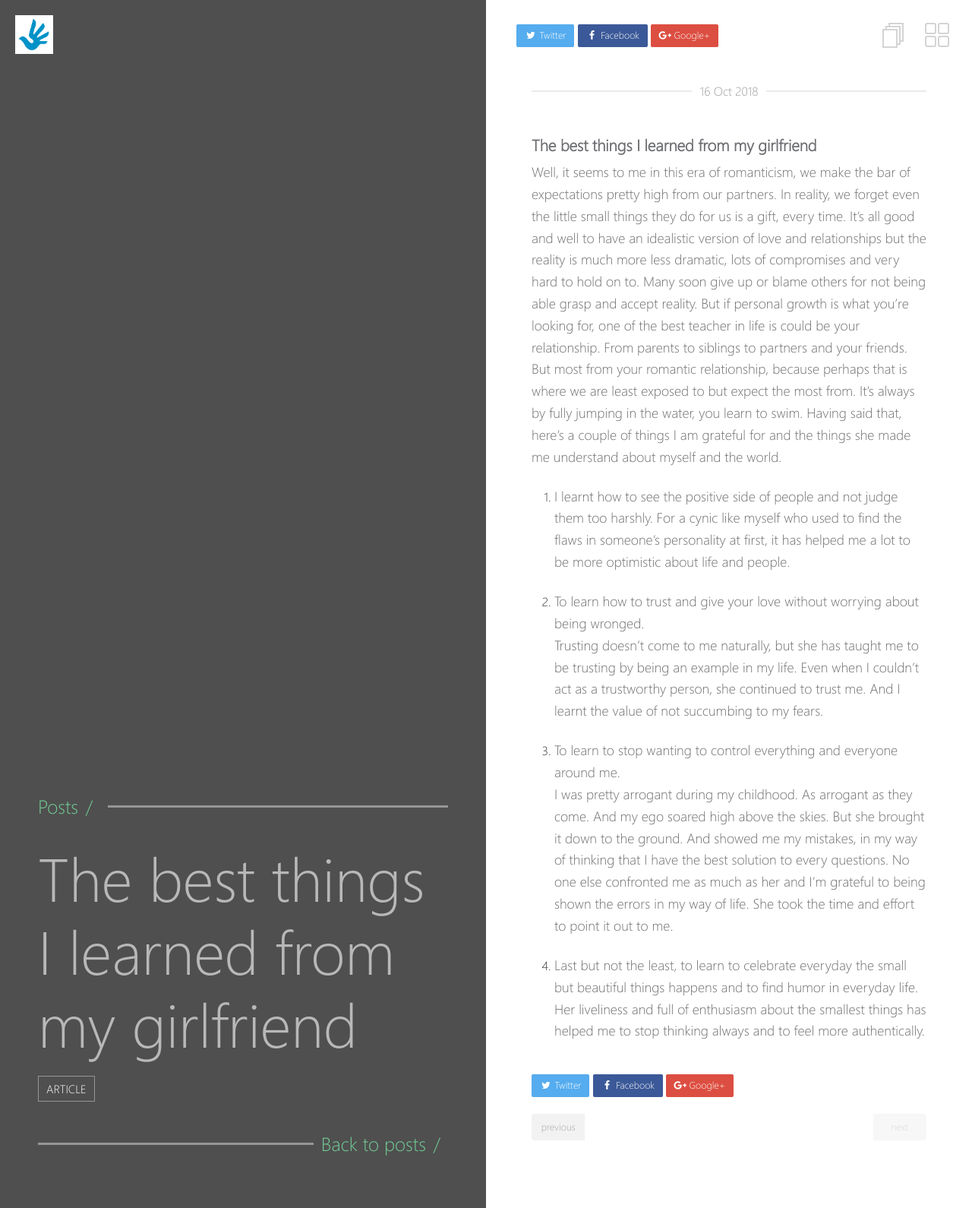
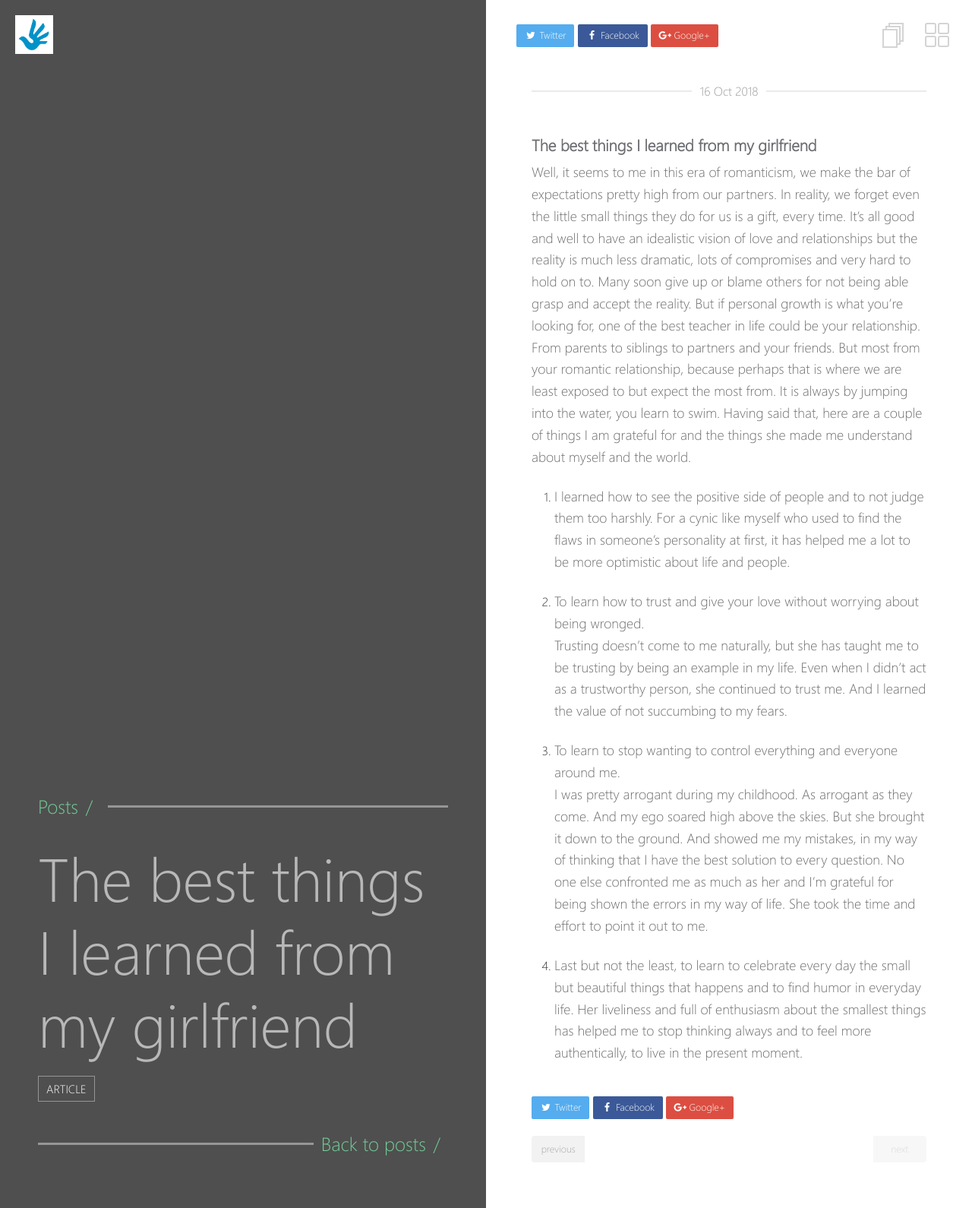
Before and after one commit to maverickamit/blog, a Jekyll site: the page built from _posts/2018-10-16-things_learned.md, in a window 1280 px wide. Shown: the whole page at 76% size. Built offline with Jekyll 4.4.1, drawn with Linux system fonts in a browser that asks for light colours.

Commit message:
Update 2018-10-16-things_learned.md

```diff
--- a/_posts/2018-10-16-things_learned.md
+++ b/_posts/2018-10-16-things_learned.md
@@ -9,14 +9,14 @@ tags:
 
 ### The best things I learned from my girlfriend
 
-Well, it seems to me in this era of romanticism, we make the bar of expectations pretty high from our partners. In reality, we forget even the little small things they do for us is a gift, every time. It's all good and well to have an idealistic version of love and relationships but the reality is much more less dramatic, lots of compromises and very hard to hold on to. Many soon give up or blame others for not being able grasp and accept reality. But if personal growth is what you're looking for, one of the best teacher in life is could be your relationship. From parents to siblings to partners and your friends. But most from your romantic relationship, because perhaps that is where we are least exposed to but expect the most from. It's always by fully jumping in the water, you learn to swim.
-Having said that, here's a couple of things I am grateful for and the things she made me understand about myself and the world.
-1. I learnt how to see the positive side of people and not judge them too harshly. For a cynic like myself who used to find the flaws in someone's personality at first, it has helped me a lot to be more optimistic about life and people.
+Well, it seems to me in this era of romanticism, we make the bar of expectations pretty high from our partners. In reality, we forget even the little small things they do for us is a gift, every time. It's all good and well to have an idealistic vision of love and relationships but the reality is much less dramatic, lots of compromises and very hard to hold on to. Many soon give up or blame others for not being able grasp and accept the reality. But if personal growth is what you're looking for, one of the best teacher in life could be your relationship. From parents to siblings to partners and your friends. But most from your romantic relationship, because perhaps that is where we are least exposed to but expect the most from. It is always by jumping into the water, you learn to swim.
+Having said that, here are a couple of things I am grateful for and the things she made me understand about myself and the world.
+1. I learned how to see the positive side of people and to not judge them too harshly. For a cynic like myself who used to find the flaws in someone's personality at first, it has helped me a lot to be more optimistic about life and people.
 
 2. To learn how to trust and give your love without worrying about being wronged.
-Trusting doesn't come to me naturally, but she has taught me to be trusting by being an example in my life. Even when I couldn't act as a trustworthy person, she continued to trust me. And I learnt the value of not succumbing to my fears.
+Trusting doesn't come to me naturally, but she has taught me to be trusting by being an example in my life. Even when I didn't act as a trustworthy person, she continued to trust me. And I learned the value of not succumbing to my fears.
 
 3. To learn to stop wanting to control everything and everyone around me.
-I was pretty arrogant during my childhood. As arrogant as they come. And my ego soared high above the skies. But she brought it down to the ground. And showed me my mistakes, in my way of thinking that I have the best solution to every questions. No one else confronted me as much as her and I'm grateful to being shown the errors in my way of life. She took the time and effort to point it out to me.
+I was pretty arrogant during my childhood. As arrogant as they come. And my ego soared high above the skies. But she brought it down to the ground. And showed me my mistakes, in my way of thinking that I have the best solution to every question. No one else confronted me as much as her and I'm grateful for being shown the errors in my way of life. She took the time and effort to point it out to me.
 
-4. Last but not the least, to learn to celebrate everyday the small but beautiful things happens and to find humor in everyday life. Her liveliness and full of enthusiasm about the smallest things has helped me to stop thinking always and to feel more authentically.
+4. Last but not the least, to learn to celebrate every day the small but beautiful things that happens and to find humor in everyday life. Her liveliness and full of enthusiasm about the smallest things has helped me to stop thinking always and to feel more authentically, to live in the present moment.
```
